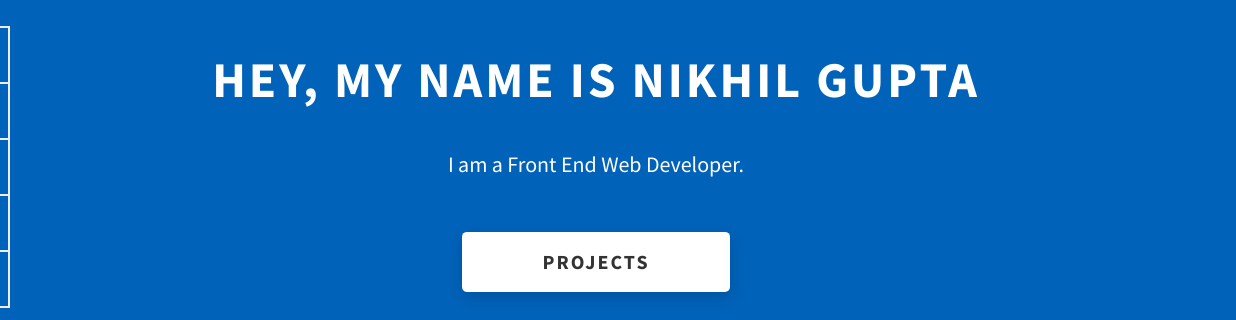
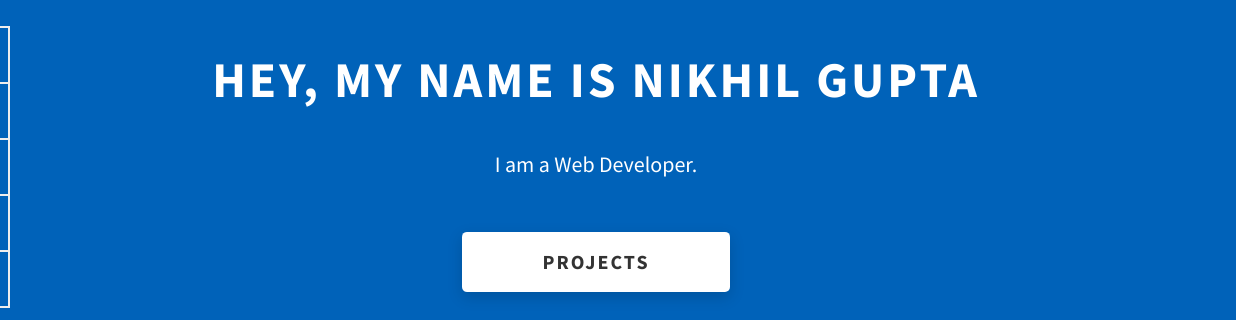
Before and after one commit to NickGamerz/Portfolio, a website: page index.html in a window 1280 px wide. Shown: the part 233-553 px from the top of the page, 44-1280 px from the left. Drawn offline with Linux system fonts and the light colour scheme.

Commit message:
Update index.html

```diff
--- a/index.html
+++ b/index.html
@@ -88,7 +88,7 @@
       <div class="home-hero__content">
         <h1 class="heading-primary">Hey, My name is Nikhil Gupta</h1>
         <div class="home-hero__info wrapper">
-          <p class="text-primary">I am a Front End Web Developer.</p>
+          <p class="text-primary">I am a Web Developer.</p>
         </div>
         <div class="home-hero__cta">
           <a href="./#projects" class="btn btn--bg btn-Project">Projects</a>
```
